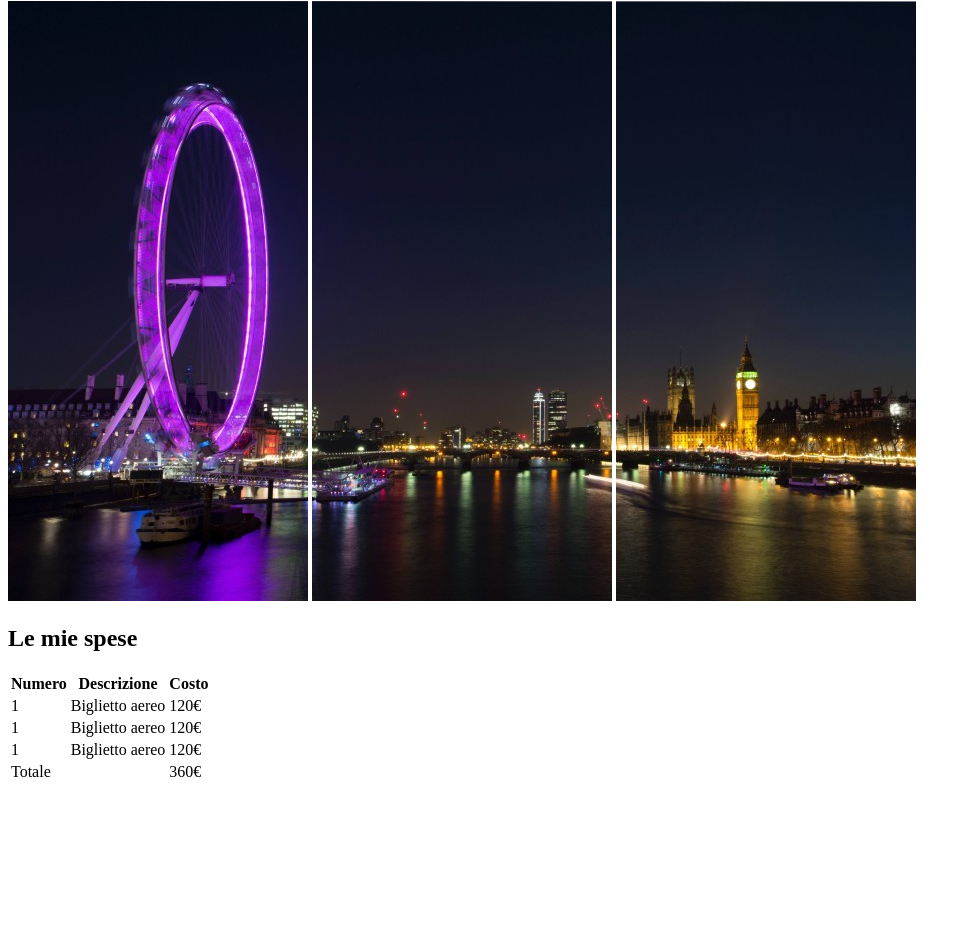
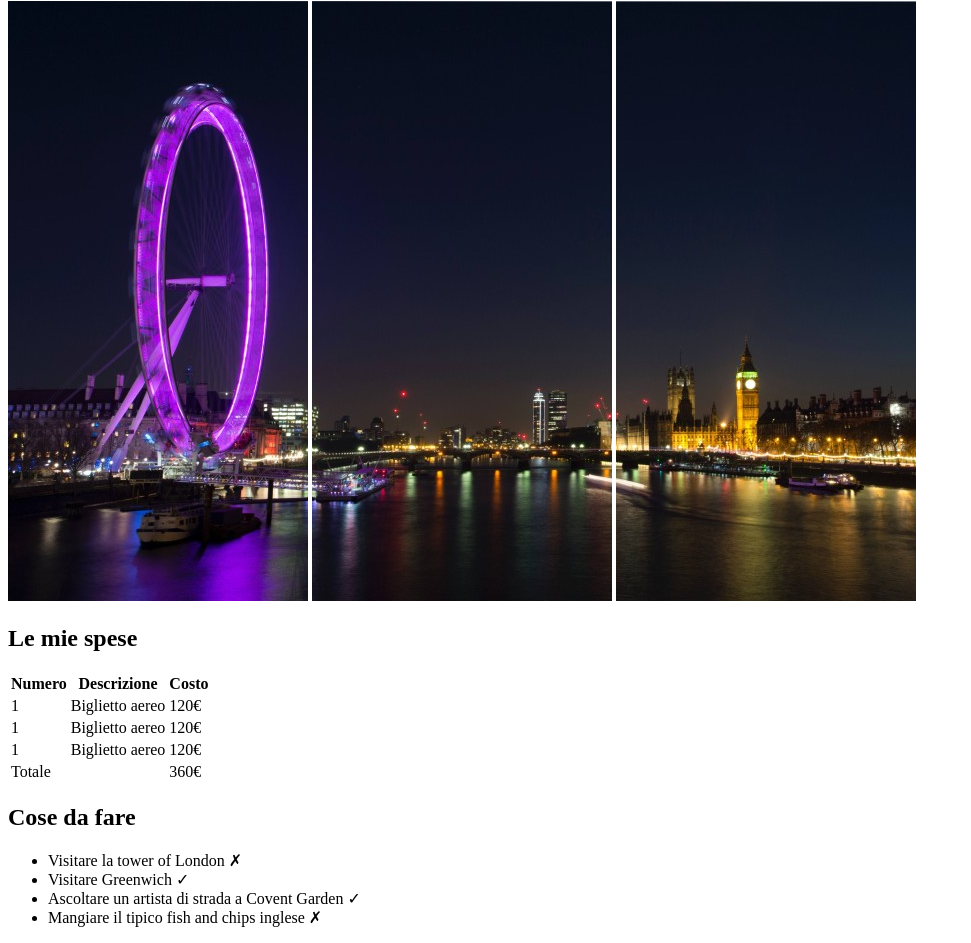
Before and after one commit to salvatorebriga/html-london-trip, a plain HTML site: page index.html in a window 1280 px wide. Shown: the part 79-1022 px from the top of the page, without its empty margins (0-971 px from the left). Before the commit the page ends 871 px from the top, so only its background shows below. Drawn offline with Linux system fonts and the light colour scheme.

Commit message:
[feat]/added-to-do-list

```diff
--- a/index.html
+++ b/index.html
@@ -62,6 +62,17 @@
             </table>
         </div>
 
+        <div>
+            <h2>Cose da fare</h2>
+
+            <ul>
+                <li>Visitare la tower of London &#x2717;</li>
+                <li>Visitare Greenwich &#x2713;</li>
+                <li>Ascoltare un artista di strada a Covent Garden &#x2713;</li>
+                <li>Mangiare il tipico fish and chips inglese &#x2717;</li>
+            </ul>
+        </div>
+
     </body>
 </body>
 </html>
```
